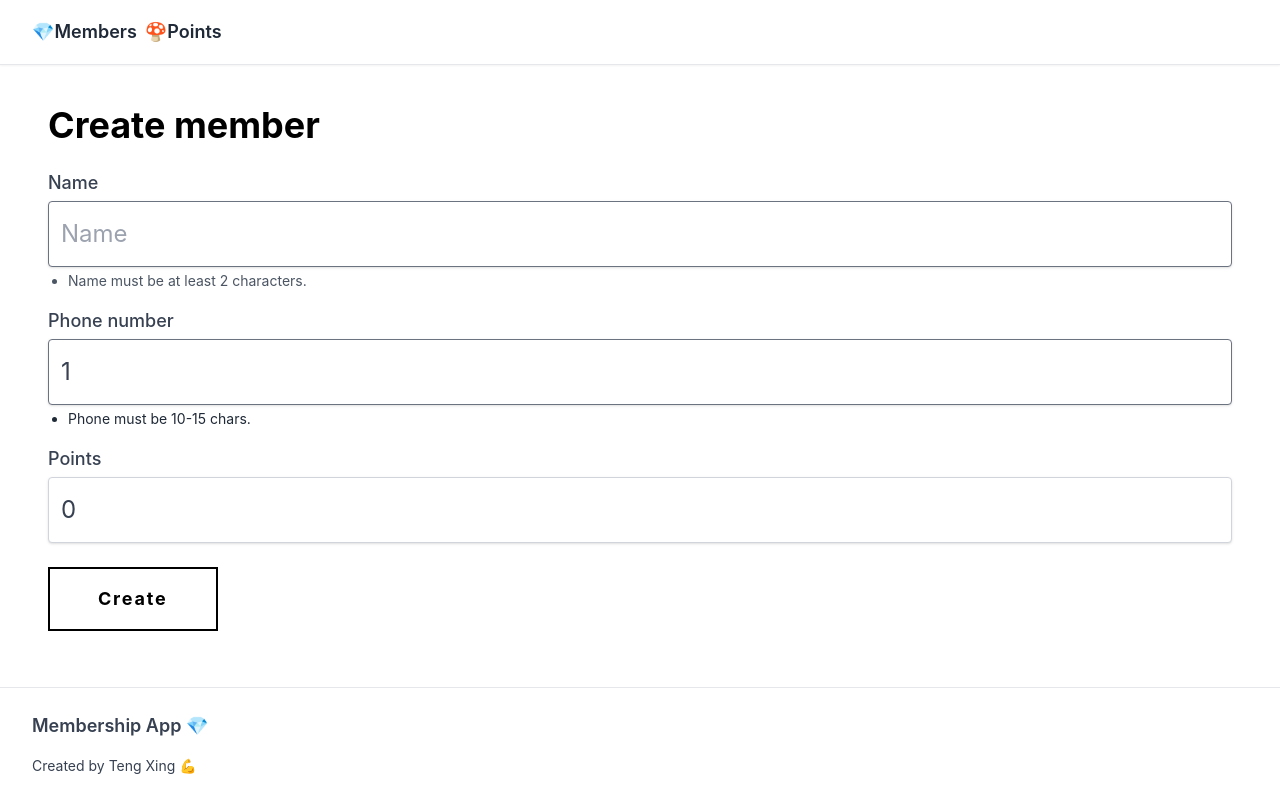
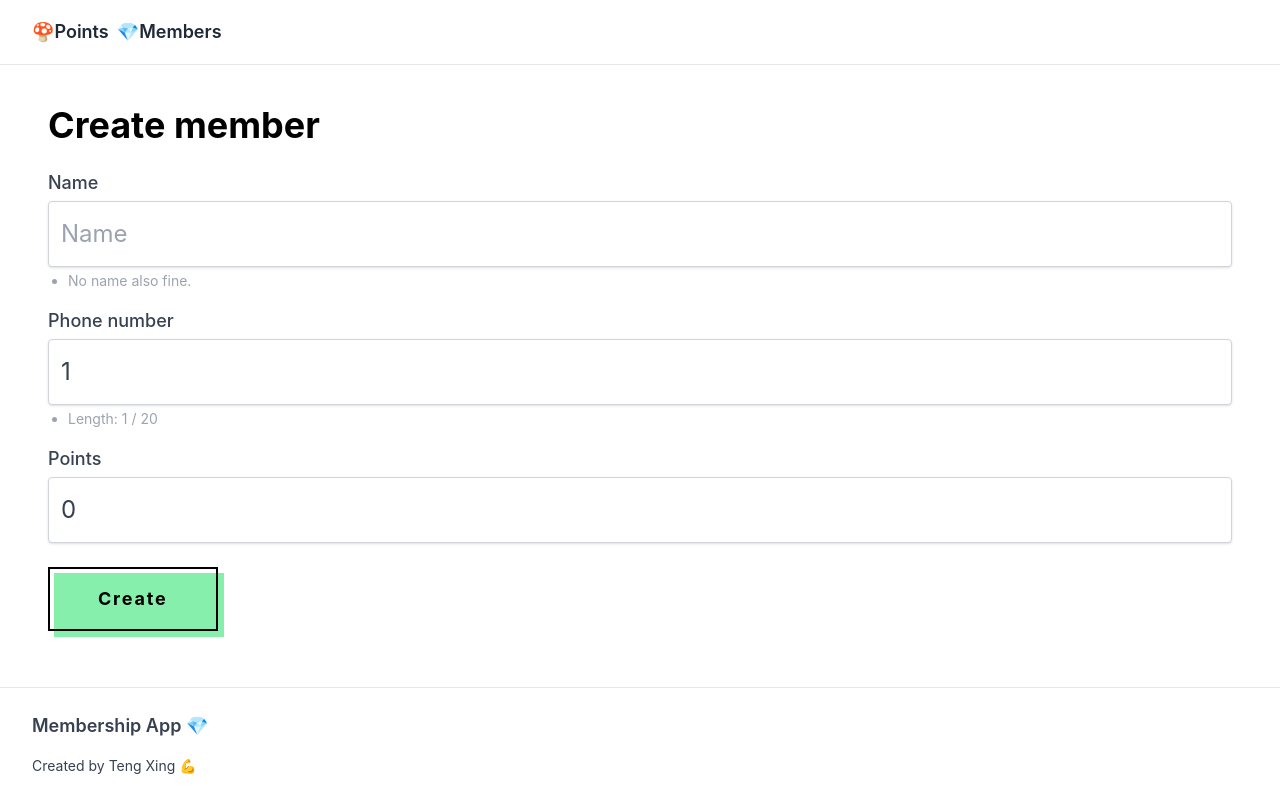
Before and after one commit to tengxing-tan/vue-mem, a Vue app: page /member/create/1 in a window 1280 px wide. Built offline with nearby package versions, Linux system fonts and the light colour scheme.

Commit message:
remove form validation, admin page have more control

```diff
--- a/src/App.vue
+++ b/src/App.vue
@@ -14,11 +14,11 @@ import PwaInstallButton from './components/PwaInstallButton.vue'
       <div class="mx-auto max-w-7xl px-4 sm:px-6 lg:px-8">
         <div class="flex h-16 items-center justify-between">
           <div class="flex items-center gap-2">
+            <RouterLink to="/points">
+              <span class="font-semibold text-lg text-gray-800">🍄Points</span>
+            </RouterLink>
             <RouterLink to="/members">
               <span class="font-semibold text-lg text-gray-800">💎Members</span>
-            </RouterLink>
-            <RouterLink to="/points">
-              <span class="font-semibold text-lg text-gray-800">🍄Points</span>
             </RouterLink>
           </div>
         </div>
@@ -27,7 +27,7 @@ import PwaInstallButton from './components/PwaInstallButton.vue'
         <PwaInstallButton />
       </nav>
     </header>
-    <div class="text-lg h-full overflow-auto p-4">
+    <div class="text-lg h-full bg-white overflow-auto p-4">
       <div class="mx-auto max-w-7xl px-4 sm:px-6 lg:px-8">
         <RouterView />
       </div>
--- a/src/composables/useFormValidatorStore.ts
+++ /dev/null
@@ -1,3 +0,0 @@
-export const phoneNoValidator = (value: string): boolean => {
-  return /^(01)\d{7,8}$/.test(value)
-}
--- a/src/composables/useMemberFormValidation.ts
+++ /dev/null
@@ -1,38 +0,0 @@
-import { computed, type Ref } from 'vue'
-import type { MemberModel } from '@/models/member.model'
-
-export type MemberFieldErrors = {
-  name: string[]
-  phoneNo: string[]
-  points: string[]
-}
-
-// Accept a partial model so creation/update forms can both use it
-export function useMemberFormValidation(form: Ref<Partial<MemberModel> | undefined>) {
-  const validate = (f: Partial<MemberModel> | undefined): MemberFieldErrors => {
-    const errors: MemberFieldErrors = { name: [], phoneNo: [], points: [] }
-    if (!f) return errors
-
-    if (!f.name || f.name.trim().length < 2) {
-      errors.name.push('Name must be at least 2 characters.')
-    }
-
-    if (!f.phoneNo || f.phoneNo.length < 10 || f.phoneNo.length > 15) {
-      errors.phoneNo.push('Phone must be 10-15 chars.')
-    }
-
-    if (f.points !== undefined && f.points !== null) {
-      const n = Number(f.points)
-      if (Number.isNaN(n) || n < 0) {
-        errors.points.push('Points must be a non-negative number.')
-      }
-    }
-
-    return errors
-  }
-
-  const formErrors = computed(() => validate(form.value))
-  const isValid = computed(() => Object.values(formErrors.value).every((arr) => arr.length === 0))
-
-  return { formErrors, isValid, validate }
-}
--- a/src/composables/useMemberStore.ts
+++ b/src/composables/useMemberStore.ts
@@ -1,6 +1,11 @@
 import type { MemberModel } from '@/models/member.model'
 import { addOrUpdateMember, deleteMember, getAllMembers } from '@/services/member.service'
 import { ref, onMounted } from 'vue'
+
+export function useMemberFormStore() {
+  const phoneNoMaxLength = 20
+  return { phoneNoMaxLength }
+}
 
 export function useMemberInitStore() {
   const members = ref<MemberModel[]>([])
--- a/src/router/index.ts
+++ b/src/router/index.ts
@@ -1,6 +1,7 @@
 import { createRouter, createWebHistory } from 'vue-router'
 import { memberRoutes } from './member.route'
 import AllMembers from '@/views/member/AllMembers.vue'
+import PointView from '@/views/point/PointView.vue'
 
 const routes = [
   {
@@ -14,8 +15,8 @@ const routes = [
     path: '/points',
     name: 'points',
     meta: { title: 'Points' },
-    component: () => import('@/views/points/Point.vue'),
-  }
+    component: PointView,
+  },
 ]
 
 const router = createRouter({
--- a/src/views/member/MemberCreate.vue
+++ b/src/views/member/MemberCreate.vue
@@ -1,21 +1,18 @@
 <script setup lang="ts">
 import Button from '@/components/AppButton.vue'
-import { useMemberAddOrUpdateStore } from '@/composables/useMemberStore'
+import { useMemberAddOrUpdateStore, useMemberFormStore } from '@/composables/useMemberStore'
 import { initMemberModel } from '@/form-data/initMemberModel'
 import router from '@/router'
 import { ref } from 'vue'
-import { useMemberFormValidation } from '@/composables/useMemberFormValidation'
 import AppFormLabel from '@/components/AppFormLabel.vue'
 
 const props = defineProps<{ phoneNo: string }>()
+const { phoneNoMaxLength } = useMemberFormStore()
 
 const memberForm = ref({ ...initMemberModel, phoneNo: props.phoneNo })
 const { handleCreateMember } = useMemberAddOrUpdateStore()
 
-const { formErrors, isValid } = useMemberFormValidation(memberForm)
-
 async function onSubmit() {
-  if (!isValid.value) return
   await handleCreateMember(memberForm.value)
   router.push('/members')
 }
@@ -32,16 +29,11 @@ async function onSubmit() {
             type="text"
             class="mt-1 py-2 md:py-4 px-3 w-full rounded border border-gray-300 shadow text-2xl text-gray-700"
             placeholder="Name"
-            minlength="2"
-            :aria-invalid="formErrors.name.length > 0"
-            :class="{ 'border-gray-500': formErrors.name.length }"
+            minlength="0"
+            maxlength="100"
           />
-          <ul
-            v-show="formErrors.name.length"
-            class="text-gray-600 text-sm list-disc pl-5 mt-1"
-            aria-live="polite"
-          >
-            <li v-for="e in formErrors.name" :key="e">{{ e }}</li>
+          <ul class="text-gray-400 text-sm list-disc pl-5 mt-1" aria-live="polite">
+            <li>No name also fine.</li>
           </ul>
         </AppFormLabel>
         <AppFormLabel label="Phone number" labelId="phoneNo">
@@ -50,17 +42,14 @@ async function onSubmit() {
             type="text"
             class="mt-1 py-2 md:py-4 px-3 w-full rounded border border-gray-300 shadow text-2xl text-gray-700"
             placeholder="Phone number"
-            minlength="10"
-            maxlength="15"
-            :aria-invalid="formErrors.phoneNo.length > 0"
-            :class="{ 'border-gray-500': formErrors.phoneNo.length }"
+            minlength="1"
+            :maxlength="phoneNoMaxLength"
           />
-          <ul
-            v-show="formErrors.phoneNo.length"
-            class="text-gray-800 text-sm list-disc pl-5 mt-1"
-            aria-live="polite"
-          >
-            <li v-for="e in formErrors.phoneNo" :key="e">{{ e }}</li>
+          <ul class="text-gray-400 text-sm list-disc pl-5 mt-1" aria-live="polite">
+            <li>
+              Length: {{ memberForm.phoneNo.length }} / {{ phoneNoMaxLength }}
+              <span v-show="memberForm.phoneNo.length >= 10">👍</span>
+            </li>
           </ul>
         </AppFormLabel>
         <AppFormLabel label="Points" labelId="points">
@@ -70,21 +59,10 @@ async function onSubmit() {
             min="0"
             class="mt-1 py-2 md:py-4 px-3 w-full rounded border border-gray-300 shadow text-2xl text-gray-700"
             placeholder="Points"
-            :aria-invalid="formErrors.points.length > 0"
-            :class="{ 'border-gray-500': formErrors.points.length }"
           />
-          <ul
-            v-show="formErrors.points.length"
-            class="text-gray-800 text-sm list-disc pl-5 mt-1"
-            aria-live="polite"
-          >
-            <li v-for="e in formErrors.points" :key="e">{{ e }}</li>
-          </ul>
         </AppFormLabel>
       </div>
-      <Button type="submit" :disabled="!isValid" :bg-color="!isValid ? 'white' : 'green'"
-        >Create</Button
-      >
+      <Button type="submit" bg-color="green">Create</Button>
     </form>
   </div>
 </template>
--- a/src/views/member/MemberUpdate.vue
+++ b/src/views/member/MemberUpdate.vue
@@ -5,7 +5,6 @@ import { useMemberAddOrUpdateStore, useMemberGetStore } from '@/composables/useM
 import type { MemberModel } from '@/models/member.model'
 import router from '@/router'
 import { ref } from 'vue'
-import { useMemberFormValidation } from '@/composables/useMemberFormValidation'
 import { RouterLink } from 'vue-router'
 
 const props = defineProps<{
@@ -22,10 +21,9 @@ const initMemberForm = (member: MemberModel | undefined) => {
 }
 
 const { handleUpdateMember } = useMemberAddOrUpdateStore()
-const { formErrors, isValid } = useMemberFormValidation(memberForm)
 
 const onSubmitUpdateMember = async () => {
-  if (!memberForm.value || !isValid.value) return
+  if (!memberForm.value) return
 
   await handleUpdateMember(memberForm.value)
   router.push('/member/read/' + memberForm.value.phoneNo)
@@ -51,33 +49,27 @@ const onActivateOrDelete = async () => {
             type="text"
             class="mt-1 py-2 md:py-4 px-3 w-full rounded border border-gray-300 shadow text-2xl text-gray-700"
             placeholder="Name"
-            :aria-invalid="formErrors.name.length > 0"
-            :class="{ 'border-gray-500': formErrors.name.length }"
           />
-          <ul
-            v-show="formErrors.name.length"
-            class="text-gray-600 text-xs list-disc pl-5 mt-1"
-            aria-live="polite"
-          >
-            <li v-for="e in formErrors.name" :key="e">{{ e }}</li>
+          <ul class="text-gray-400 text-sm list-disc pl-5 mt-1" aria-live="polite">
+            <li>No name also fine.</li>
           </ul>
         </AppFormLabel>
         <AppFormLabel label="Phone number" labelId="phoneNo">
           <input
             v-model="memberForm.phoneNo"
             type="text"
-            class="mt-1 py-2 md:py-4 px-3 w-full rounded border border-gray-300 shadow text-2xl text-gray-700"
+            class="opacity-60 mt-1 py-2 md:py-4 px-3 w-full rounded border border-gray-300 shadow text-2xl text-gray-700"
             placeholder="Phone number"
             disabled
-            :aria-invalid="formErrors.phoneNo.length > 0"
-            :class="{ 'border-gray-500': formErrors.phoneNo.length }"
           />
-          <ul
-            v-show="formErrors.phoneNo.length"
-            class="text-gray-600 text-xs list-disc pl-5 mt-1"
-            aria-live="polite"
-          >
-            <li v-for="e in formErrors.phoneNo" :key="e">{{ e }}</li>
+          <ul class="text-gray-400 text-sm list-disc pl-5 mt-1" aria-live="polite">
+            <li>
+              Cannot change phone number,
+              <RouterLink to="/member/create" class="underline font-semibold"
+                >create new
+              </RouterLink>
+              one please.
+            </li>
           </ul>
         </AppFormLabel>
         <AppFormLabel label="Points" labelId="points">
@@ -86,21 +78,12 @@ const onActivateOrDelete = async () => {
             type="number"
             class="mt-1 py-2 md:py-4 px-3 w-full rounded border border-gray-300 shadow text-2xl text-gray-700"
             placeholder="Points"
-            :aria-invalid="formErrors.points.length > 0"
-            :class="{ 'border-gray-500': formErrors.points.length }"
           />
-          <ul
-            v-show="formErrors.points.length"
-            class="text-gray-600 text-xs list-disc pl-5 mt-1"
-            aria-live="polite"
-          >
-            <li v-for="e in formErrors.points" :key="e">{{ e }}</li>
-          </ul>
         </AppFormLabel>
       </div>
 
       <div class="flex gap-4">
-        <Button type="submit" bg-color="green" :disabled="!isValid">✒️OK</Button>
+        <Button type="submit" bg-color="green">OK</Button>
         <Button
           type="button"
           :bg-color="memberForm.isDeleted ? 'white' : 'rose'"
--- a/src/views/points/Point.vue
+++ b/src/views/point/PointView.vue
@@ -4,7 +4,7 @@ import AppFormLabel from '@/components/AppFormLabel.vue'
 import AppModal from '@/components/AppModal.vue'
 import { useMemberAddOrUpdateStore, useMemberGetStore } from '@/composables/useMemberStore'
 import type { MemberModel } from '@/models/member.model'
-import { ref, vModelSelect } from 'vue'
+import { ref } from 'vue'
 
 const memberPhoneNo = ref('')
 const addPoints = ref('')
```
